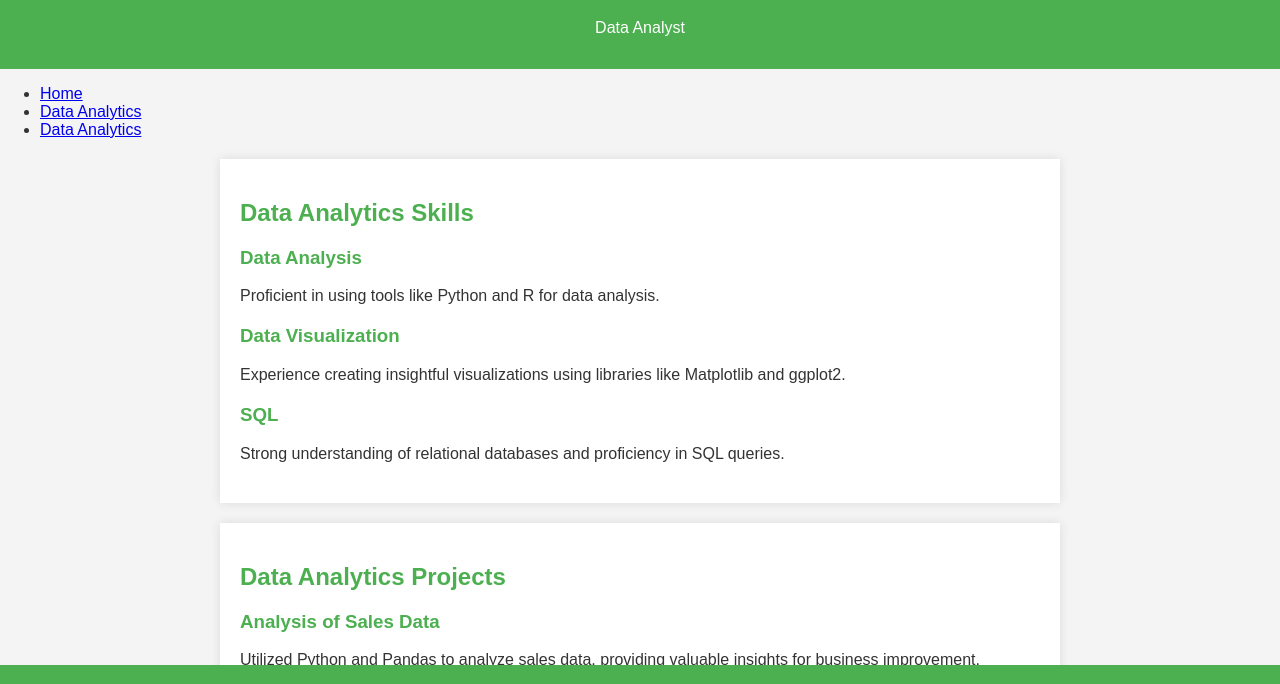
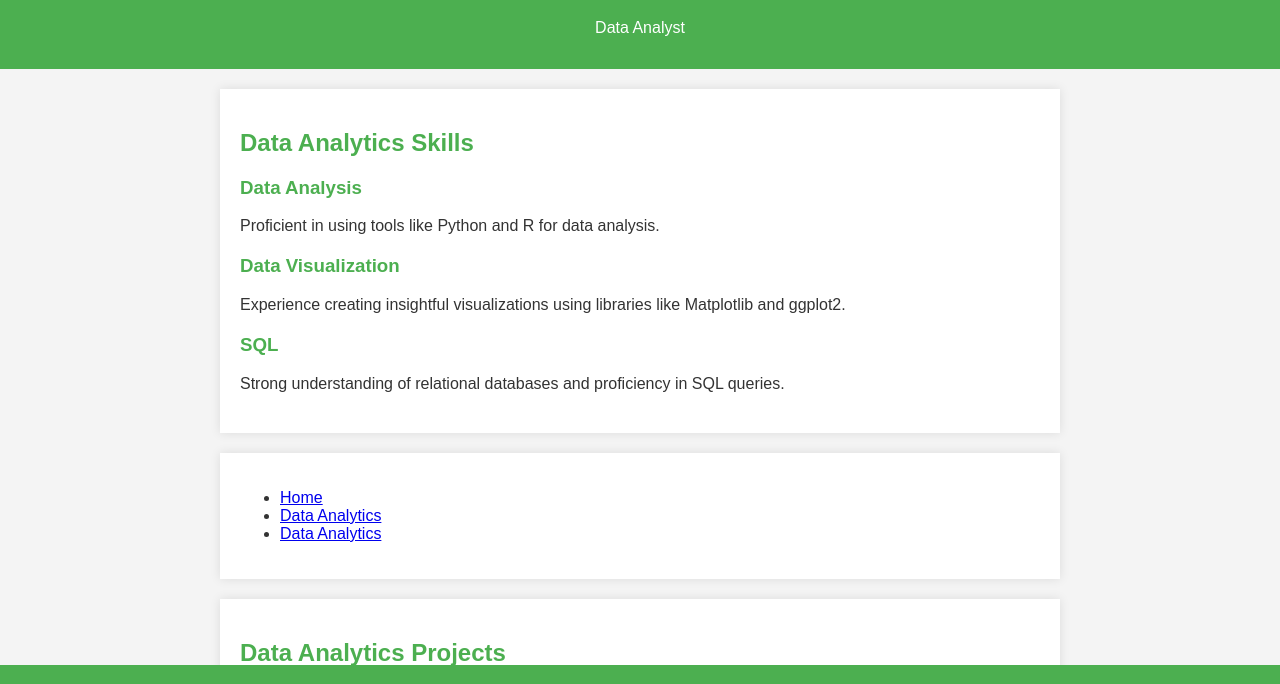
Before and after one commit to benchan911/benchan911.github.io, a plain HTML site: page index.html in a window 1280 px wide. Shown: the part 77-761 px from the top of the page. Drawn offline with Linux system fonts and the light colour scheme.

Commit message:
Update index.html

```diff
--- a/index.html
+++ b/index.html
@@ -58,16 +58,6 @@
         <p>Data Analyst</p>
     </header>
 
-    <nav>
-        <ul>
-            <li><a href="index.html">Home</a></li>
-            <li><a href="https://benchan911.github.io/site-page/">Data Analytics</a></li>
-             <li><a href="https://benchan911.github.io/demosite/">Data Analytics</a></li>
-        </ul>
-    </nav>
-
-
-
     <section>
         <h2>Data Analytics Skills</h2>
 
@@ -88,6 +78,14 @@
 
         <!-- Add more skills as needed -->
 
+    </section>
+
+    <section>
+        <ul>
+            <li><a href="index.html">Home</a></li>
+            <li><a href="https://benchan911.github.io/site-page/">Data Analytics</a></li>
+             <li><a href="https://benchan911.github.io/demosite/">Data Analytics</a></li>
+        </ul>
     </section>
 
     <section>
```
